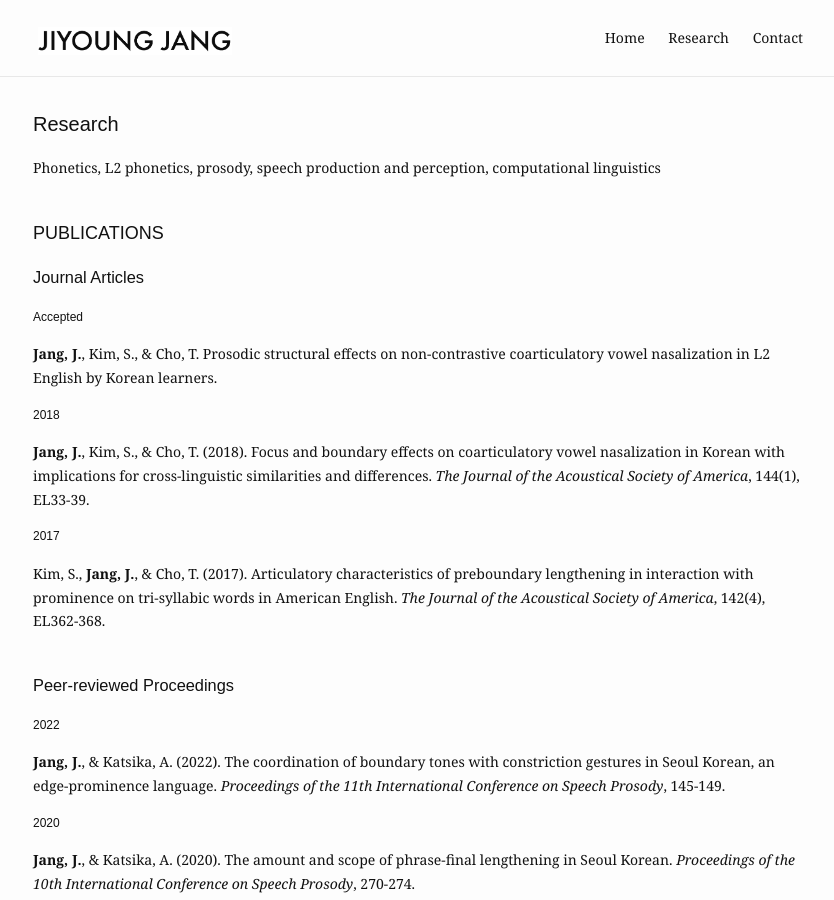
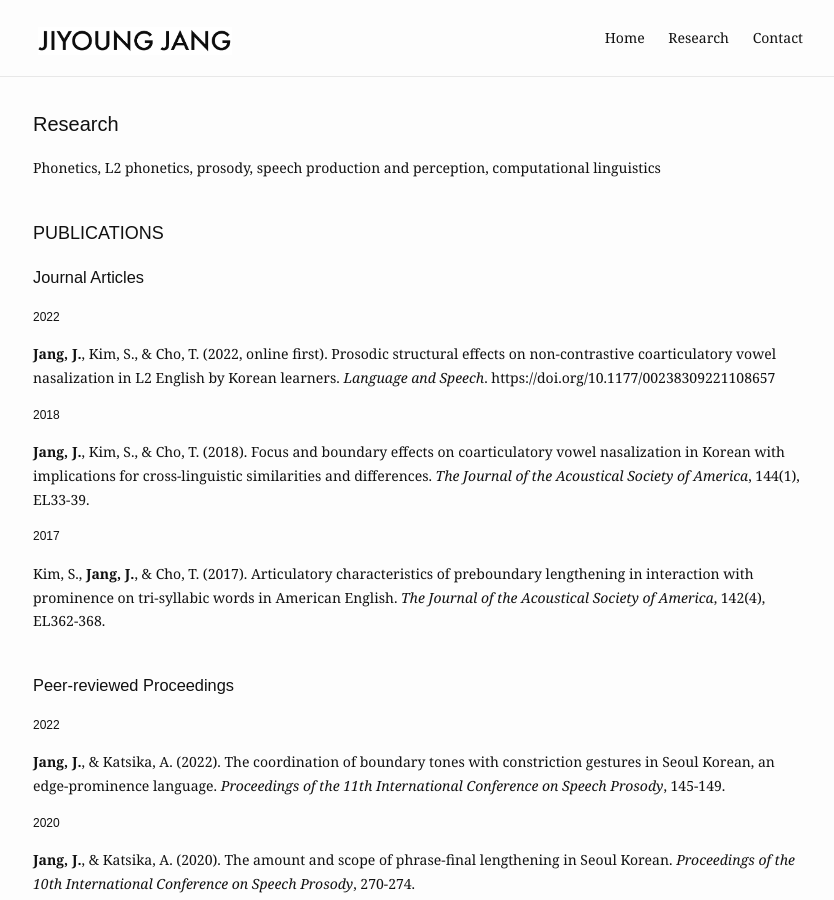
Before and after one commit to jiyoungj/jiyoungj.github.io, a Jekyll site: the page built from research.md, in a window 1280 px wide and 900 px high. Shown: the whole window, without its empty margins (222-1056 px from the left). Built offline with Jekyll 4.4.1, drawn with Linux system fonts in a browser that asks for light colours; some web fonts are replaced.

Commit message:
Update research.md

```diff
--- a/research.md
+++ b/research.md
@@ -12,9 +12,9 @@ Phonetics, L2 phonetics, prosody, speech production and perception, computationa
 <h3 style="font-size:18px">PUBLICATIONS</h3>
  <h3>Journal Articles</h3>
 
-  <h4>Accepted</h4>
+  <h4>2022</h4>
 
-   <b>Jang, J.</b>, Kim, S., & Cho, T. Prosodic structural effects on non-contrastive coarticulatory vowel nasalization in L2 English by Korean learners.
+   <b>Jang, J.</b>, Kim, S., & Cho, T. (2022, online first). Prosodic structural effects on non-contrastive coarticulatory vowel nasalization in L2 English by Korean learners. <em>Language and Speech</em>. https://doi.org/10.1177/00238309221108657
 
   <h4>2018</h4>
 
```
